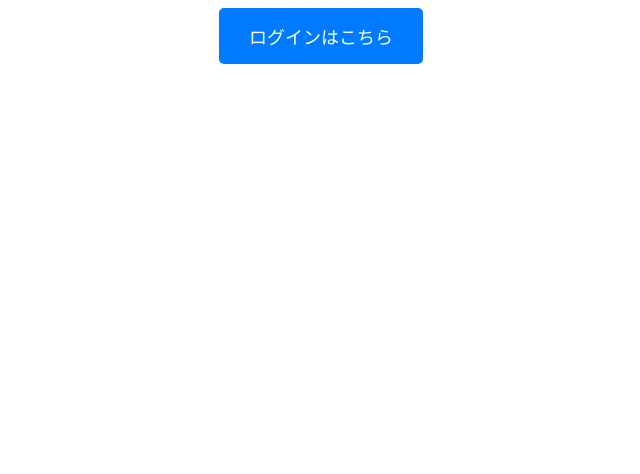
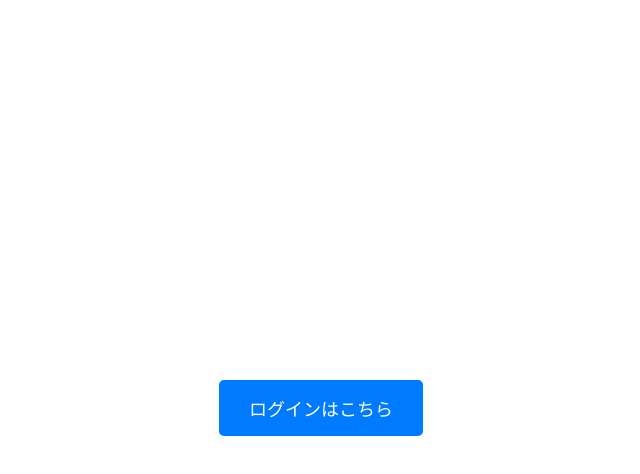
Before and after one commit to ChakraVice/u-redirect, a plain HTML site: page wp-admin.html in a window 1280 px wide. Shown: the whole page, without its empty margins (319-959 px from the left). Drawn offline with Linux system fonts and the light colour scheme.

Commit message:
Update wp-admin.html

```diff
--- a/wp-admin.html
+++ b/wp-admin.html
@@ -4,12 +4,16 @@
 <meta charset="UTF-8">
 <meta name="viewport" content="width=device-width, initial-scale=1.0">
 <style>
+.button-container {
+  display: flex;
+  justify-content: center;
+  align-items: center;
+  height: 100vh;
+}
+
 .button {
-  display: block;
-  margin: 0 auto;
   padding: 15px 30px;
   font-size: 18px;
-  text-align: center;
   background-color: #007bff;
   color: #fff;
   border: none;
@@ -30,6 +34,8 @@ function openNewTab() {
 </script>
 </head>
 <body>
-<button class="button" onclick="openNewTab()">ログインはこちら</button>
+<div class="button-container">
+  <button class="button" onclick="openNewTab()">ログインはこちら</button>
+</div>
 </body>
 </html>
```
